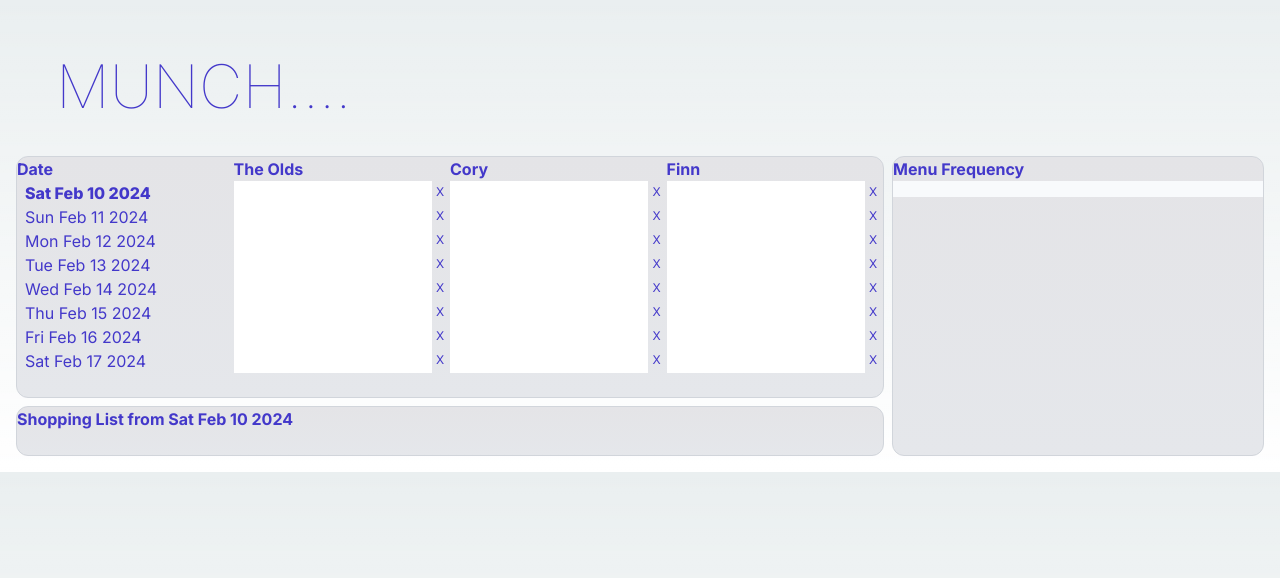
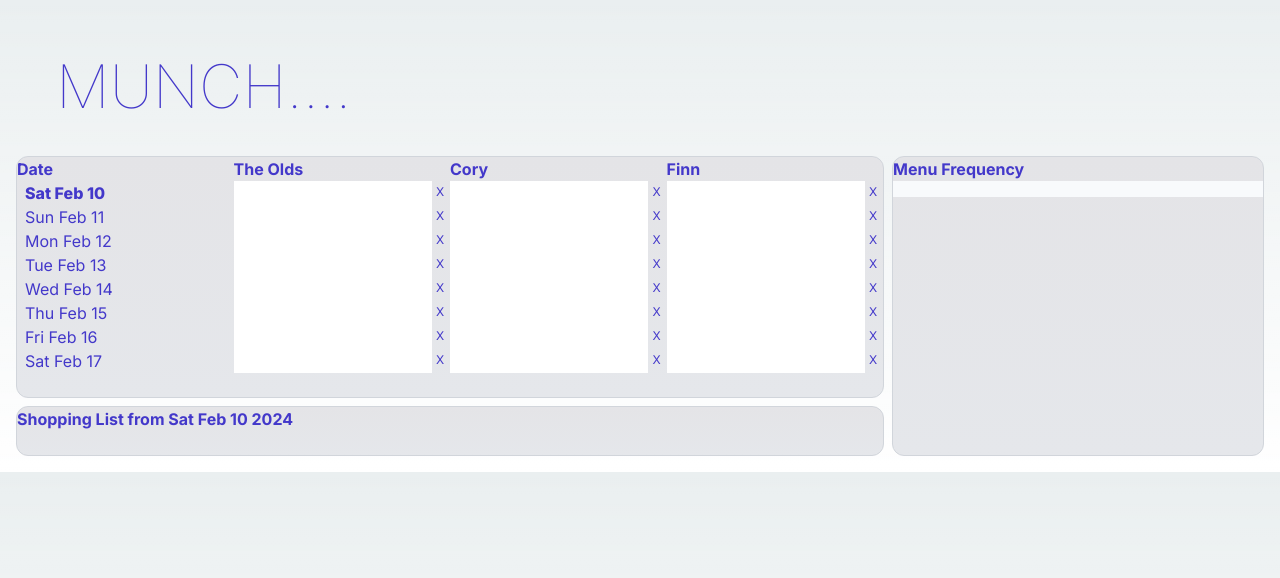
Before and after one commit to cleanbill/munch, a Next.js app: page / in a window 1280 px wide. Shown: the top 578 px of the page. Built offline with nearby package versions, Linux system fonts and the light colour scheme.

Commit message:
Size issues

```diff
--- a/src/app/page.tsx
+++ b/src/app/page.tsx
@@ -30,7 +30,7 @@ export default function Home() {
   return (
     <main className="items-center justify-between p-4 text-indigo-700">
       <h1 title={'Refreshing in ' + wait + ' seconds'} className='p-10 text-6xl font-thin'>MUNCH....</h1>
-      <div className="grid grid-cols-[7fr,3fr] gap-2">
+      <div className="grid lg:grid-cols-[7fr,3fr] sm:grid-cols-1 gap-2">
         <div className="grid gap-2">
           <Diary eaters={eaters}></Diary>
           <IngredientList></IngredientList>
--- a/src/components/dinnerForm.tsx
+++ b/src/components/dinnerForm.tsx
@@ -22,9 +22,12 @@ const DinnerForm = (props: Props) => {
   const className = bold ? 'font-extrabold ' + standardClass : fade ? 'font-thin ' + standardClass : standardClass;
   // @ts-ignore
   let timer = null;
-  const dateClass = props.index == selectedDateIndex
-    ? className + "text-start bg-sky-200"
-    : className + " text-start hover:bg-sky-100";
+  const dateClassSmall = props.index == selectedDateIndex
+    ? className + "text-start bg-sky-200 text-left lg:hidden sm:block"
+    : className + " text-start hover:bg-sky-100 lg:hidden sm:block";
+  const dateClassLarge = props.index == selectedDateIndex
+    ? className + "text-start bg-sky-200 text-left sm:hidden lg:block"
+    : className + " text-start hover:bg-sky-100 sm:hidden lg:block";
 
   const clear = (mpIndex: number) => {
     const el = document.getElementById('menu-name-' + mpIndex + "-" + props.index) as HTMLInputElement;
@@ -48,9 +51,24 @@ const DinnerForm = (props: Props) => {
     }
   }
 
+  const dateRender = (date: Date, small = false) => {
+    if (!small) {
+      return date.toDateString().substring(0, 10);
+    }
+
+    const options = {
+      weekday: "short",
+      day: "numeric",
+    };
+    // @ts-ignore
+    const output = new Intl.DateTimeFormat('en-GB', options).format(date);// Should use react-intl
+    return output;
+  }
+
   return (
     <>
-      <button onClick={() => select()} className={dateClass} key={"" + props.dinner.date}>{date.toDateString()}</button>
+      {/* <button onClick={() => select()} className={dateClassSmall} key={"" + props.dinner.date}>{dateRender(date, true)}</button> */}
+      <button onClick={() => select()} className={dateClassLarge} key={"" + props.dinner.date}>{dateRender(date)}</button>
       {props.dinner.guests && props.dinner.guests.map((mealPlan: MealPlan, mpIndex: number) => (
         <span key={'mealPlan-' + mealPlan.meal.name + '-' + mpIndex}>
           <input key={'menu-name-' + mpIndex + "-" + props.index}
```
